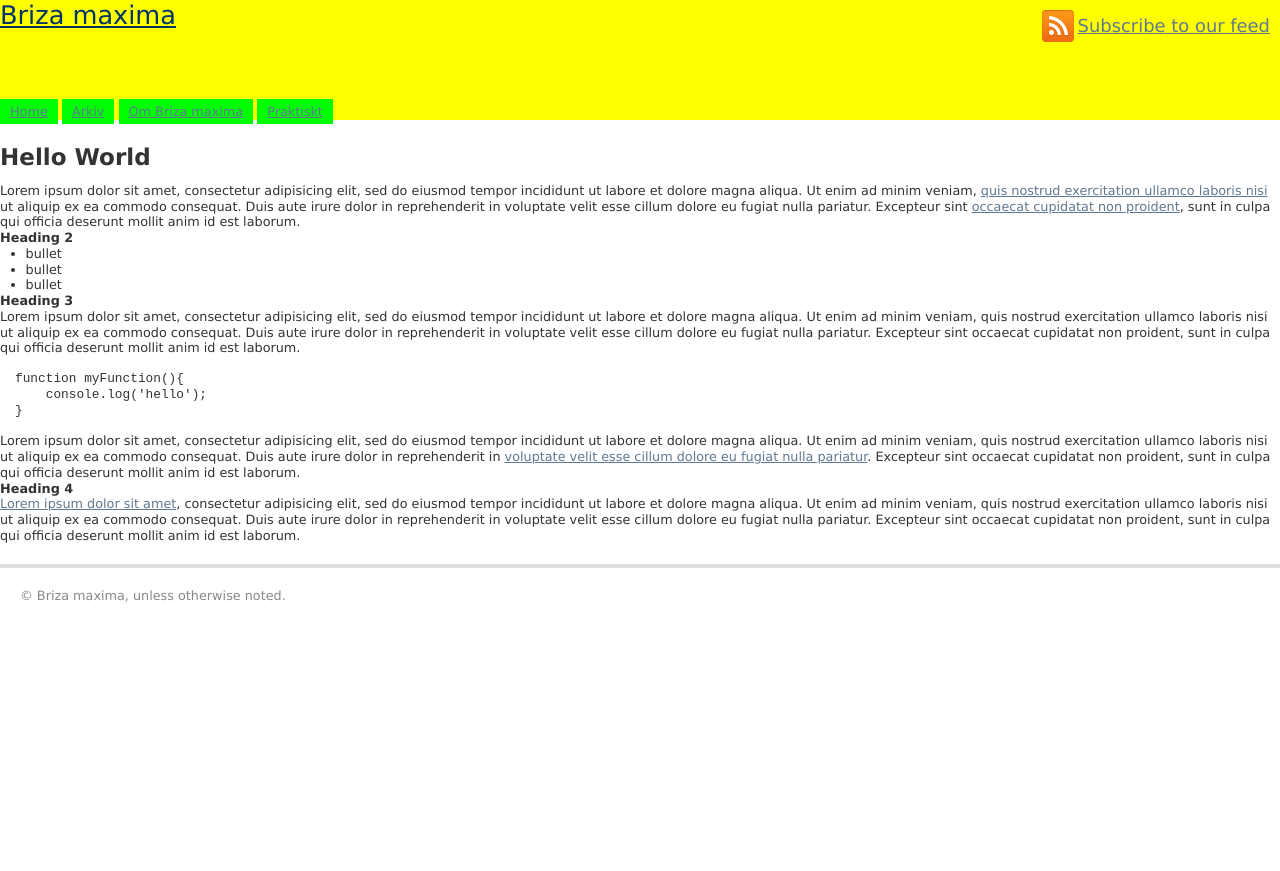
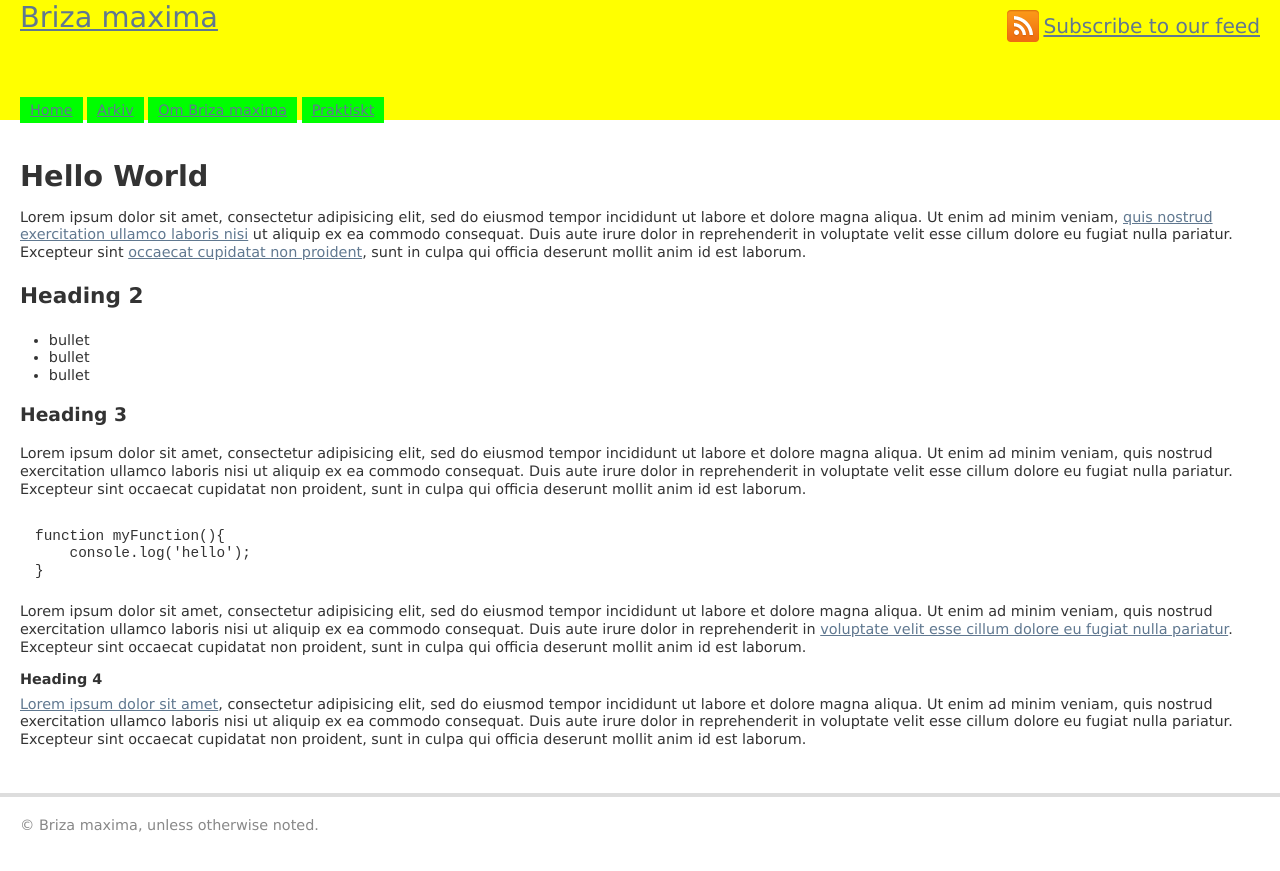
Before and after one commit to briza/briza.se, a Jekyll site: the page built from index.md, in a window 1280 px wide. Shown: the top 871 px of the page. Built offline with Jekyll 4.4.1, drawn with Linux system fonts in a browser that asks for light colours; Markdown is read by kramdown in place of the engine named in the settings.

Commit message:
Tweaking styles

```diff
--- a/stylesheets/style.css
+++ b/stylesheets/style.css
@@ -151,16 +151,31 @@
 body, select, input, textarea {
   color: #333;
   font-family: 'Lucida Grande', Verdana, Geneva, Lucida, Arial, Helvetica, sans-serif;
-  font-size: 80%;
+  font-size: 90%;
 }
+
 
 /* Headers (h1, h2, etc) have no default font-size or margin; define those yourself */
 h1, h2, h3, h4, h5, h6 { font-weight: bold; }
 
 
 h1 {
-    font-size: 1.8em;
+    font-size: 2em;
     margin: 1em 0 0.5em;
+}
+
+h2 {
+    font-size: 1.5em;
+    margin: 1em 0 1em;
+}
+
+h3 {
+    font-size: 1.3em;
+    margin: 1em 0 1em;
+}
+
+p {
+    margin: .5em 0 1em;
 }
 
 a, a:active, a:visited { color: #607890; }
@@ -175,23 +190,23 @@
 
 header {
     position: relative;
-    height: 120px;
+    height: 100px;
     margin: 0;
-    padding: 0;
+    padding: 10px 20px;
     background: yellow;
 }
 
     header a.home {
         position: absolute;
         top: 0;
-        left: 0;
+        left: 20px;
         font-size: 2em;
     }
 
     header a.feed {
         position: absolute;
         top: 10px;
-        right: 10px;
+        right: 20px;
         font-size: 1.4em;
         background: url(/images/rss.png) 0 0 no-repeat;
         padding-left: 36px;
@@ -204,7 +219,7 @@
         padding: 0;
         position: absolute;
         bottom: 0;
-        left: 0;
+        left: 20px;
         list-style-type: none;
     }
 
@@ -220,6 +235,7 @@
             }
 
 #main {
+    padding: 10px 20px;
     font-size: 1em;
 }
 
```
